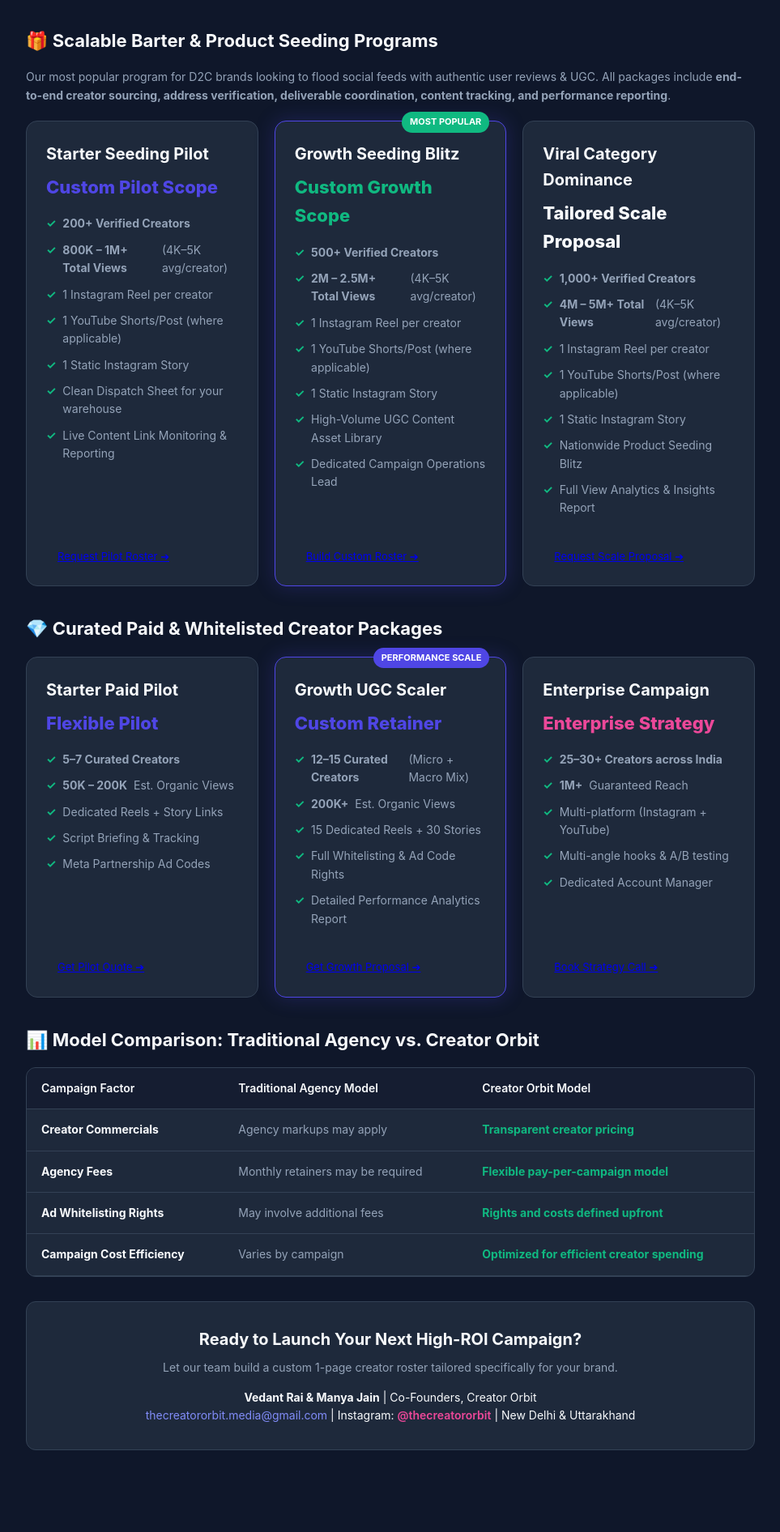
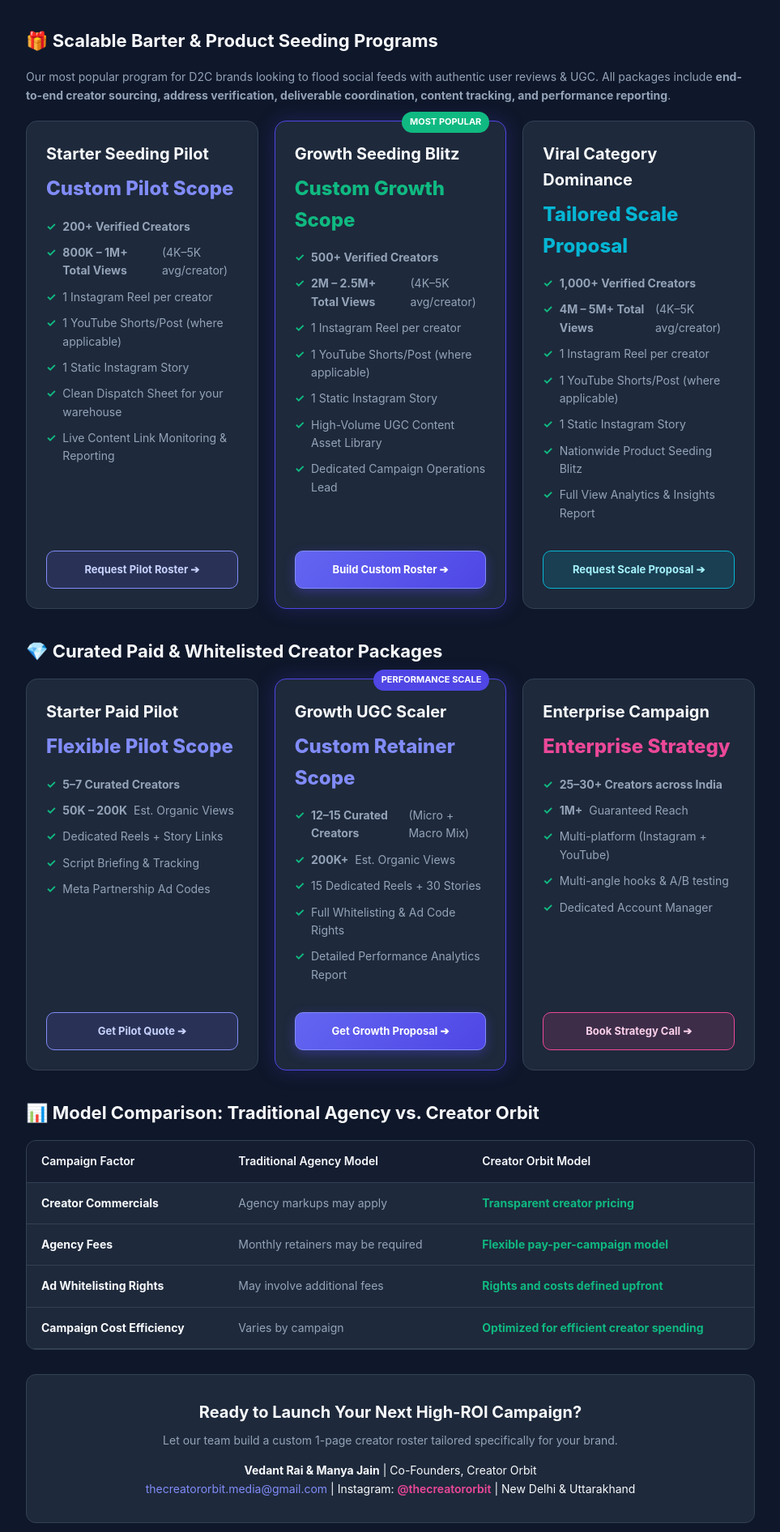
Before and after one commit to MrVRai/Influencer-Marketing, a Python web app: template templates/creator_orbit_pitch_deck.html in a window 1280 px wide. Shown: the part 1340-3232 px from the top of the page at 81% size, without its empty margins (158-1121 px from the left). Before the commit the page ends 3131 px from the top, so only its background shows below. Run offline with Jinja, Linux system fonts and the light colour scheme; the template is opened without the code that fills it, so the values that code supplies are empty.

Commit message:
style: fix cyan scope heading color and add high-contrast, fully readable package CTA buttons

```diff
--- a/templates/creator_orbit_pitch_deck.html
+++ b/templates/creator_orbit_pitch_deck.html
@@ -8,7 +8,10 @@
     :root {
       --primary: #4F46E5;
       --primary-dark: #3730A3;
+      --primary-light: #818CF8;
       --accent: #EC4899;
+      --cyan: #06B6D4;
+      --cyan-light: #67E8F9;
       --bg: #0F172A;
       --card-bg: #1E293B;
       --text: #F8FAFC;
@@ -29,6 +32,74 @@
     .container {
       max-width: 900px;
       margin: 0 auto;
+    }
+
+    /* High-Conversion Package Action Buttons */
+    .btn-pkg {
+      display: block;
+      width: 100%;
+      text-align: center;
+      padding: 12px 16px;
+      border-radius: 10px;
+      font-size: 13px;
+      font-weight: 700;
+      text-decoration: none;
+      transition: all 0.2s ease-in-out;
+      cursor: pointer;
+    }
+
+    .btn-pkg-primary {
+      background: linear-gradient(135deg, #6366F1 0%, #4F46E5 100%);
+      color: #FFFFFF !important;
+      border: 1px solid #818CF8;
+      box-shadow: 0 4px 14px rgba(79, 70, 229, 0.4);
+    }
+
+    .btn-pkg-primary:hover {
+      background: linear-gradient(135deg, #4F46E5 0%, #4338CA 100%);
+      box-shadow: 0 6px 20px rgba(79, 70, 229, 0.6);
+      transform: translateY(-1px);
+      color: #FFFFFF !important;
+    }
+
+    .btn-pkg-secondary {
+      background: rgba(99, 102, 241, 0.15);
+      color: #C7D2FE !important;
+      border: 1.5px solid #818CF8;
+    }
+
+    .btn-pkg-secondary:hover {
+      background: #6366F1;
+      color: #FFFFFF !important;
+      transform: translateY(-1px);
+      box-shadow: 0 4px 14px rgba(99, 102, 241, 0.4);
+    }
+
+    .btn-pkg-cyan {
+      background: rgba(6, 182, 212, 0.15);
+      color: #A5F3FC !important;
+      border: 1.5px solid #06B6D4;
+    }
+
+    .btn-pkg-cyan:hover {
+      background: #06B6D4;
+      color: #080C16 !important;
+      font-weight: 800;
+      transform: translateY(-1px);
+      box-shadow: 0 4px 14px rgba(6, 182, 212, 0.4);
+    }
+
+    .btn-pkg-accent {
+      background: rgba(236, 72, 153, 0.15);
+      color: #FBCFE8 !important;
+      border: 1.5px solid #EC4899;
+    }
+
+    .btn-pkg-accent:hover {
+      background: #EC4899;
+      color: #FFFFFF !important;
+      transform: translateY(-1px);
+      box-shadow: 0 4px 14px rgba(236, 72, 153, 0.4);
     }
 
     .header {
@@ -537,7 +608,7 @@
     <div class="pkg-card">
       <div>
         <div class="pkg-title">Starter Seeding Pilot</div>
-        <div class="pkg-price" style="font-size: 22px; color: var(--primary);">Custom Pilot Scope</div>
+        <div class="pkg-price" style="font-size: 24px; font-weight: 800; color: #818CF8;">Custom Pilot Scope</div>
         <ul class="pkg-features">
           <li><strong>200+ Verified Creators</strong></li>
           <li><strong>800K – 1M+ Total Views</strong> (4K–5K avg/creator)</li>
@@ -549,7 +620,7 @@
         </ul>
       </div>
       <div style="margin-top: 15px;">
-        <a href="mailto:thecreatororbit.media@gmail.com?subject=Creator%20Orbit%20-%20Starter%20Seeding%20Pilot%20Quote%20Request" class="btn btn-secondary" style="width:100%; text-align:center; padding:10px 14px; font-size:13px;">Request Pilot Roster ➔</a>
+        <a href="mailto:thecreatororbit.media@gmail.com?subject=Creator%20Orbit%20-%20Starter%20Seeding%20Pilot%20Quote%20Request" class="btn-pkg btn-pkg-secondary">Request Pilot Roster ➔</a>
       </div>
     </div>
 
@@ -558,7 +629,7 @@
       <div class="pkg-badge" style="background: #10B981;">Most Popular</div>
       <div>
         <div class="pkg-title">Growth Seeding Blitz</div>
-        <div class="pkg-price" style="font-size: 22px; color: #10B981;">Custom Growth Scope</div>
+        <div class="pkg-price" style="font-size: 24px; font-weight: 800; color: #10B981;">Custom Growth Scope</div>
         <ul class="pkg-features">
           <li><strong>500+ Verified Creators</strong></li>
           <li><strong>2M – 2.5M+ Total Views</strong> (4K–5K avg/creator)</li>
@@ -570,7 +641,7 @@
         </ul>
       </div>
       <div style="margin-top: 15px;">
-        <a href="mailto:thecreatororbit.media@gmail.com?subject=Creator%20Orbit%20-%20Growth%20Seeding%20Blitz%20Quote%20Request" class="btn btn-primary" style="width:100%; text-align:center; padding:10px 14px; font-size:13px;">Build Custom Roster ➔</a>
+        <a href="mailto:thecreatororbit.media@gmail.com?subject=Creator%20Orbit%20-%20Growth%20Seeding%20Blitz%20Quote%20Request" class="btn-pkg btn-pkg-primary">Build Custom Roster ➔</a>
       </div>
     </div>
 
@@ -578,7 +649,7 @@
     <div class="pkg-card">
       <div>
         <div class="pkg-title">Viral Category Dominance</div>
-        <div class="pkg-price" style="font-size: 22px; color: var(--cyan);">Tailored Scale Proposal</div>
+        <div class="pkg-price" style="font-size: 24px; font-weight: 800; color: #06B6D4;">Tailored Scale Proposal</div>
         <ul class="pkg-features">
           <li><strong>1,000+ Verified Creators</strong></li>
           <li><strong>4M – 5M+ Total Views</strong> (4K–5K avg/creator)</li>
@@ -590,7 +661,7 @@
         </ul>
       </div>
       <div style="margin-top: 15px;">
-        <a href="mailto:thecreatororbit.media@gmail.com?subject=Creator%20Orbit%20-%201000%2B%20Creator%20Campaign%20Request" class="btn btn-secondary" style="width:100%; text-align:center; padding:10px 14px; font-size:13px;">Request Scale Proposal ➔</a>
+        <a href="mailto:thecreatororbit.media@gmail.com?subject=Creator%20Orbit%20-%201000%2B%20Creator%20Campaign%20Request" class="btn-pkg btn-pkg-cyan">Request Scale Proposal ➔</a>
       </div>
     </div>
   </div>
@@ -602,7 +673,7 @@
     <div class="pkg-card">
       <div>
         <div class="pkg-title">Starter Paid Pilot</div>
-        <div class="pkg-price" style="font-size: 22px; color: var(--primary);">Flexible Pilot</div>
+        <div class="pkg-price" style="font-size: 24px; font-weight: 800; color: #818CF8;">Flexible Pilot Scope</div>
         <ul class="pkg-features">
           <li><strong>5–7 Curated Creators</strong></li>
           <li><strong>50K – 200K</strong> Est. Organic Views</li>
@@ -612,7 +683,7 @@
         </ul>
       </div>
       <div style="margin-top: 15px;">
-        <a href="mailto:thecreatororbit.media@gmail.com?subject=Creator%20Orbit%20-%20Starter%20Paid%20Pilot%20Request" class="btn btn-secondary" style="width:100%; text-align:center; padding:10px 14px; font-size:13px;">Get Pilot Quote ➔</a>
+        <a href="mailto:thecreatororbit.media@gmail.com?subject=Creator%20Orbit%20-%20Starter%20Paid%20Pilot%20Request" class="btn-pkg btn-pkg-secondary">Get Pilot Quote ➔</a>
       </div>
     </div>
 
@@ -621,7 +692,7 @@
       <div class="pkg-badge" style="background: var(--primary);">Performance Scale</div>
       <div>
         <div class="pkg-title">Growth UGC Scaler</div>
-        <div class="pkg-price" style="font-size: 22px; color: var(--primary);">Custom Retainer</div>
+        <div class="pkg-price" style="font-size: 24px; font-weight: 800; color: #818CF8;">Custom Retainer Scope</div>
         <ul class="pkg-features">
           <li><strong>12–15 Curated Creators</strong> (Micro + Macro Mix)</li>
           <li><strong>200K+</strong> Est. Organic Views</li>
@@ -631,7 +702,7 @@
         </ul>
       </div>
       <div style="margin-top: 15px;">
-        <a href="mailto:thecreatororbit.media@gmail.com?subject=Creator%20Orbit%20-%20Growth%20Scaler%20Request" class="btn btn-primary" style="width:100%; text-align:center; padding:10px 14px; font-size:13px;">Get Growth Proposal ➔</a>
+        <a href="mailto:thecreatororbit.media@gmail.com?subject=Creator%20Orbit%20-%20Growth%20Scaler%20Request" class="btn-pkg btn-pkg-primary">Get Growth Proposal ➔</a>
       </div>
     </div>
 
@@ -639,7 +710,7 @@
     <div class="pkg-card">
       <div>
         <div class="pkg-title">Enterprise Campaign</div>
-        <div class="pkg-price" style="font-size: 22px; color: var(--accent);">Enterprise Strategy</div>
+        <div class="pkg-price" style="font-size: 24px; font-weight: 800; color: #EC4899;">Enterprise Strategy</div>
         <ul class="pkg-features">
           <li><strong>25–30+ Creators across India</strong></li>
           <li><strong>1M+</strong> Guaranteed Reach</li>
@@ -649,7 +720,7 @@
         </ul>
       </div>
       <div style="margin-top: 15px;">
-        <a href="mailto:thecreatororbit.media@gmail.com?subject=Creator%20Orbit%20-%20Enterprise%20Strategy%20Request" class="btn btn-secondary" style="width:100%; text-align:center; padding:10px 14px; font-size:13px;">Book Strategy Call ➔</a>
+        <a href="mailto:thecreatororbit.media@gmail.com?subject=Creator%20Orbit%20-%20Enterprise%20Strategy%20Request" class="btn-pkg btn-pkg-accent">Book Strategy Call ➔</a>
       </div>
     </div>
   </div>
```
Also changed, not shown: index.html (+83 -12 lines).
